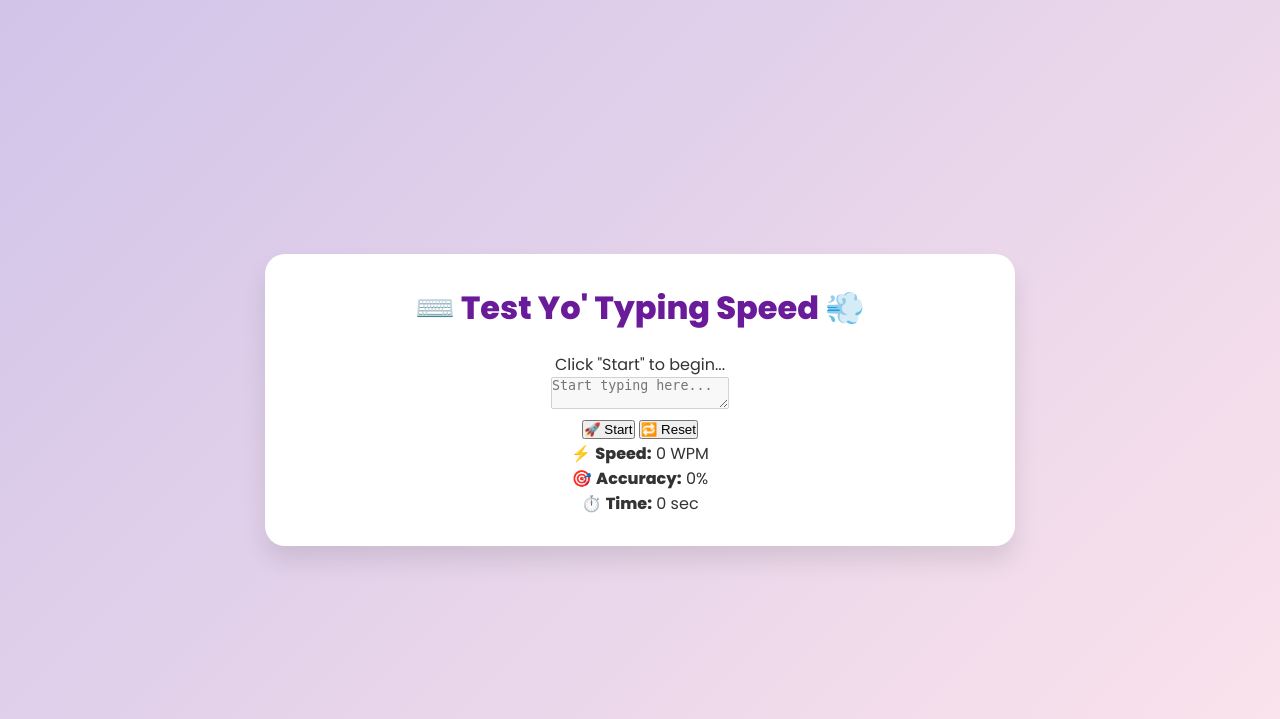
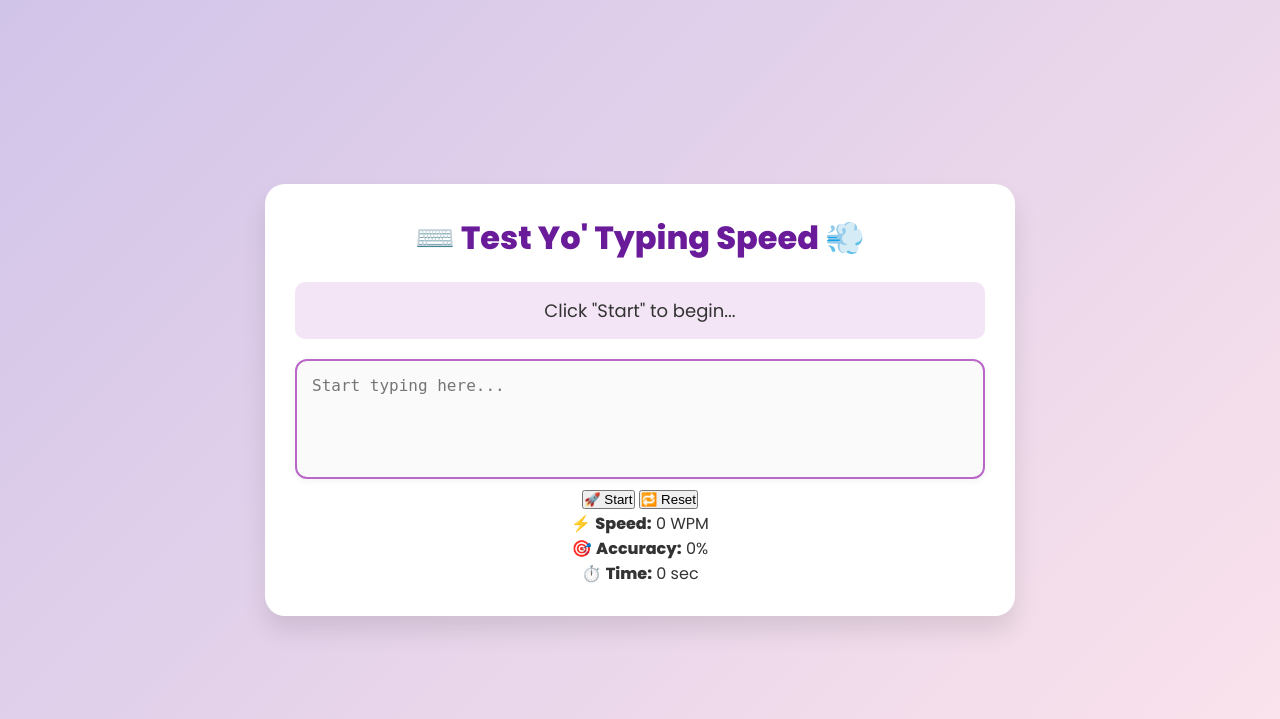
Before and after one commit to TusharGarg138/typing_race, a Python web app: template templates/index.html in a window 1280 px wide. Shown: the top 719 px of the page. Run offline with Jinja, Linux system fonts and the light colour scheme; the template is opened without the code that fills it, so the values that code supplies are empty.

Commit message:
margin area

```diff
--- a/static/style.css
+++ b/static/style.css
@@ -30,3 +30,23 @@
    color: #6a1b9a;
    margin-bottom: 20px;
  }
+#text-to-type {
+   background: #f3e5f5;
+   padding: 15px;
+   border-radius: 10px;
+   font-size: 18px;
+   margin-bottom: 20px;
+ }
+
+ textarea {
+   width: 100%;
+   height: 120px;
+   font-size: 16px;
+   padding: 15px;
+   border: 2px solid #ba68c8;
+   border-radius: 12px;
+   resize: none;
+   outline: none;
+   box-shadow: 0 2px 8px rgba(0,0,0,0.05);
+   transition: 0.3s ease;
+ }
```
